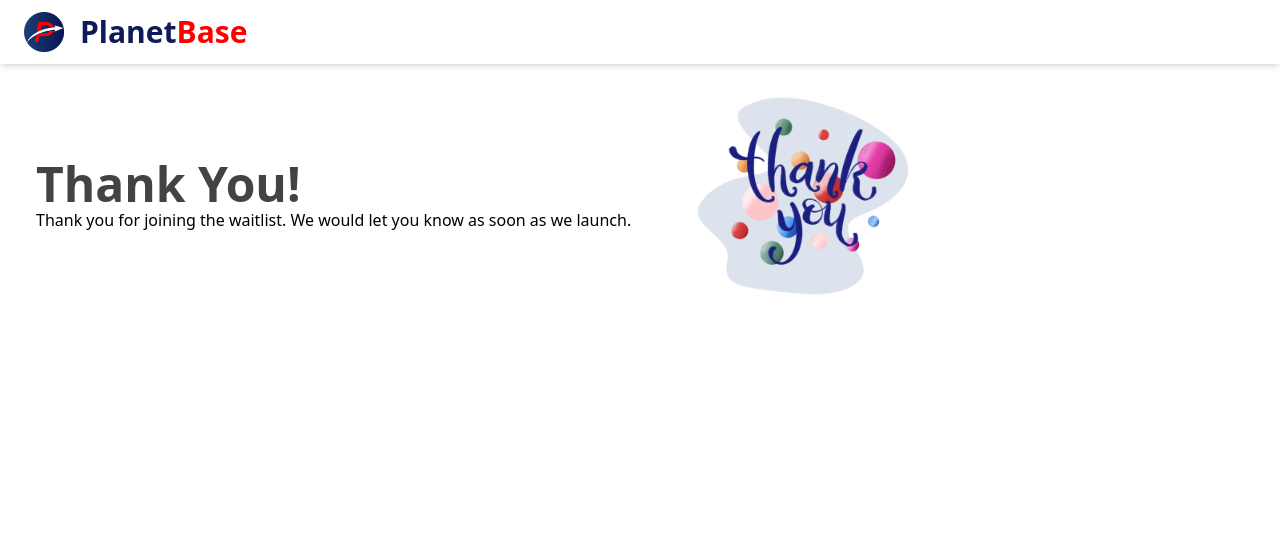
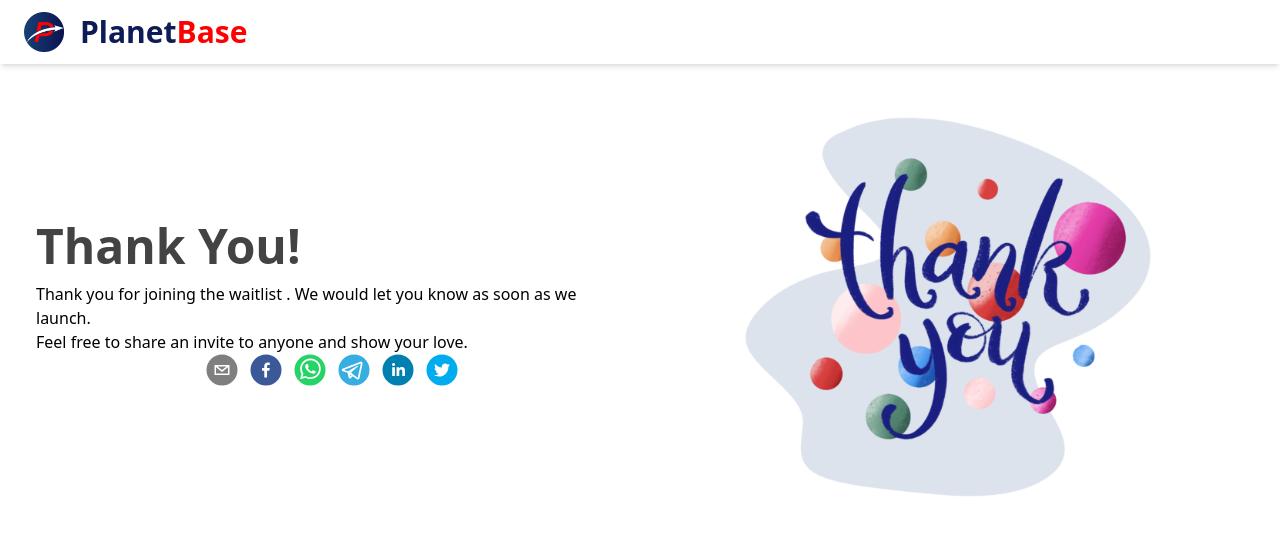
Before and after one commit to Daniel-16/planetbase-waitlist-usera, a React (Vite) app: page /thankyou in a window 1280 px wide. Shown: the top 534 px of the page. Built offline with nearby package versions, Linux system fonts and the light colour scheme.

Commit message:
Feat: Added a share to socials functionality

```diff
--- a/package.json
+++ b/package.json
@@ -13,7 +13,8 @@
     "react": "^18.2.0",
     "react-dom": "^18.2.0",
     "react-router": "^6.3.0",
-    "react-router-dom": "^6.3.0"
+    "react-router-dom": "^6.3.0",
+    "react-share": "^4.4.0"
   },
   "devDependencies": {
     "@types/react": "^18.0.15",
--- a/src/components/Form.jsx
+++ b/src/components/Form.jsx
@@ -17,7 +17,8 @@ const Form = () => {
       email,
     })
       .then((res) => {
-        console.log(res);
+        console.log(res.data);
+        localStorage.setItem("Fullname", fullname);
         // setSuccess(true);
         setError("");
         // setTimeout(() => {
@@ -36,6 +37,7 @@ const Form = () => {
         setTimeout(() => {
           setError("");
         }, 10000);
+        localStorage.clear();
       });
     console.log(email);
   };
--- a/src/components/SuccessPage.jsx
+++ b/src/components/SuccessPage.jsx
@@ -1,6 +1,20 @@
 import React from "react";
 import Navbar from "./Navbar";
 import ThankYouImg from "../assets/images/thankYou.png";
+import {
+  EmailShareButton,
+  FacebookShareButton,
+  LinkedinShareButton,
+  TelegramShareButton,
+  TwitterShareButton,
+  WhatsappShareButton,
+  FacebookIcon,
+  EmailIcon,
+  WhatsappIcon,
+  TwitterIcon,
+  TelegramIcon,
+  LinkedinIcon,
+} from "react-share";
 
 const SuccessPage = () => {
   return (
@@ -10,12 +24,34 @@ const SuccessPage = () => {
         <div className="flex flex-col items-center md:px-6 md:flex-row">
           <div className="flex-col px-3">
             <h1 className="font-bold text-5xl animate-pulse">Thank You!</h1>
-            <p>
-              Thank you for joining the waitlist. We would let you know as soon
+            <p className="mt-3">
+              Thank you for joining the waitlist{" "}
+              {localStorage.getItem("Fullname")}. We would let you know as soon
               as we launch.
             </p>
+            <p>Feel free to share an invite to anyone and show your love.</p>
+            <div className="text-center space-x-3">
+              <EmailShareButton url="https://planetbase.netlify.app">
+                <EmailIcon size={32} round={true} />
+              </EmailShareButton>
+              <FacebookShareButton url="https://planetbase.netlify.app">
+                <FacebookIcon size={32} round={true} />
+              </FacebookShareButton>
+              <WhatsappShareButton url="https://planetbase.netlify.app">
+                <WhatsappIcon size={32} round={true} />
+              </WhatsappShareButton>
+              <TelegramShareButton url="https://planetbase.netlify.app">
+                <TelegramIcon size={32} round={true} />
+              </TelegramShareButton>
+              <LinkedinShareButton url="https://planetbase.netlify.app">
+                <LinkedinIcon size={32} round={true} />
+              </LinkedinShareButton>
+              <TwitterShareButton url="https://planetbase.netlify.app">
+                <TwitterIcon size={32} round={true} />
+              </TwitterShareButton>
+            </div>
           </div>
-          <img className="max-w-xs" src={ThankYouImg} alt="Thank You" />
+          <img className="w-1/2" src={ThankYouImg} alt="Thank You" />
         </div>
         {/* <div className=""> */}
         {/* </div> */}
```
Also changed, not shown: 1 other file (tests, documents, lock files or other folders).
